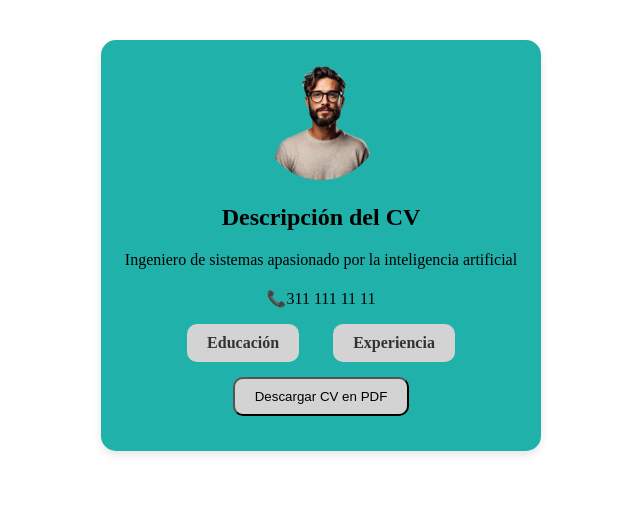
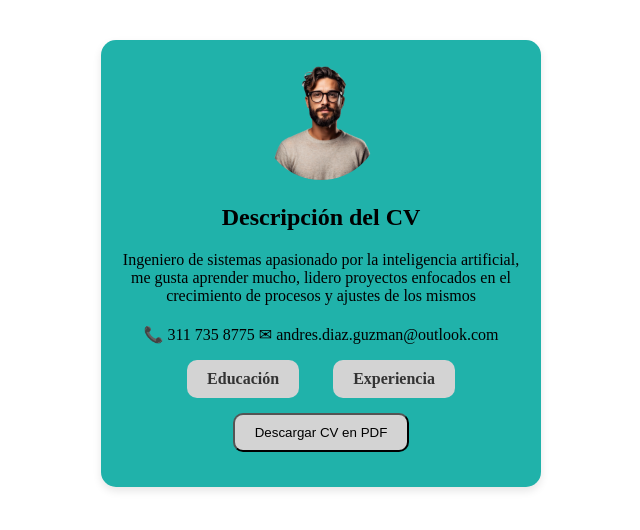
Before and after one commit to Drei-Diax/CV, a plain HTML site: page index.html in a window 1280 px wide. Shown: the whole page, without its empty margins (319-959 px from the left). Drawn offline with Linux system fonts and the light colour scheme.

Commit message:
Update index.html
Actualizacion

```diff
--- a/index.html
+++ b/index.html
@@ -24,13 +24,15 @@
                     Descripción del CV
                 </h2>
                 <p>
-                    Ingeniero de sistemas apasionado por la inteligencia artificial
+                    Ingeniero de sistemas apasionado por la inteligencia artificial, me gusta aprender mucho, lidero proyectos
+                    enfocados en el crecimiento de procesos y ajustes de los mismos
                 </p>
             </div>
 
             <div class="contact-container">
                 <p>
-                    📞311 111 11 11
+                    📞 311 735 8775
+                    ✉ andres.diaz.guzman@outlook.com
                 </p>
             </div>
 
```
